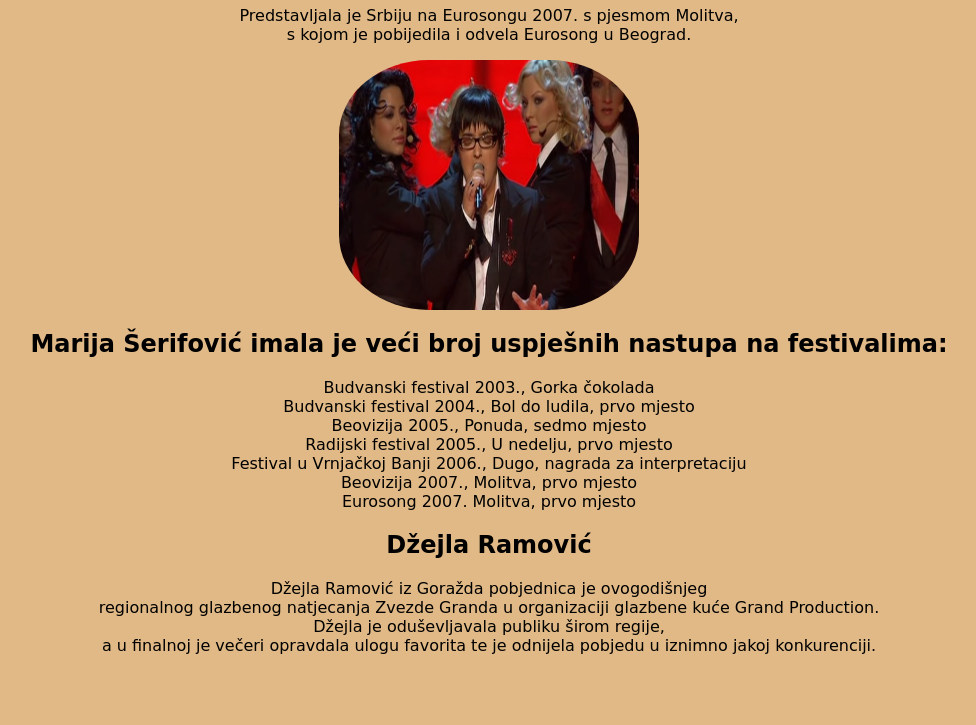
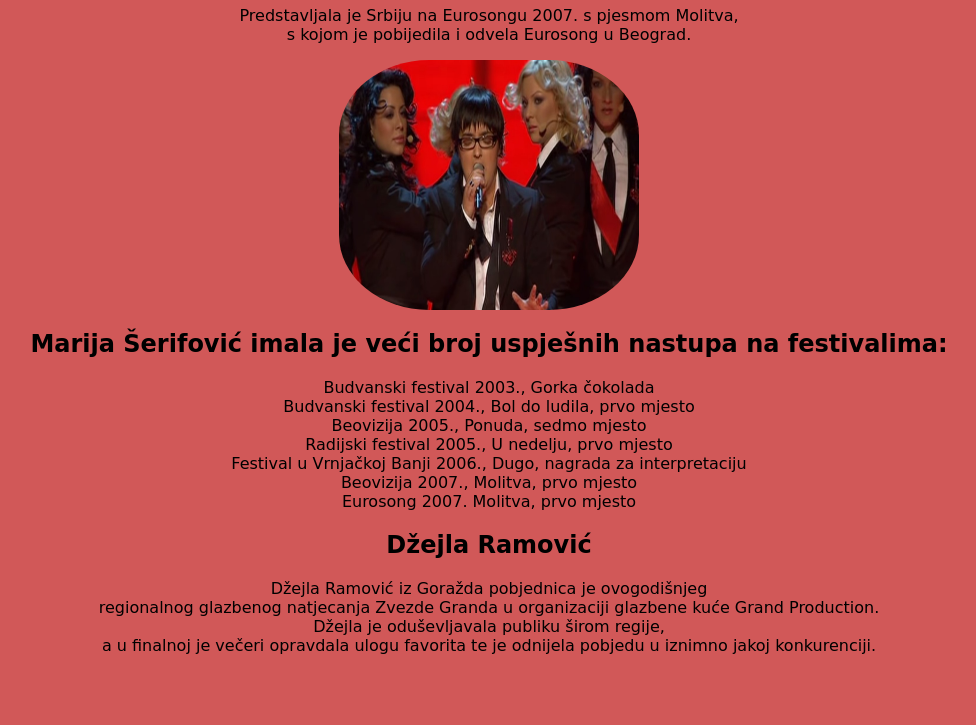
Before and after one commit to zeljkavrgoc/zajednicko, a plain HTML site: page index.html in a window 1280 px wide. Shown: the part 75-800 px from the top of the page, without its empty margins (151-1127 px from the left). Drawn offline with Linux system fonts and the light colour scheme.

Commit message:
Update index.html

```diff
--- a/index.html
+++ b/index.html
@@ -11,7 +11,7 @@
             font-family: cursive;
         }
         html{
-            background-color: rgb(224, 185, 134);
+            background-color: rgb(209, 88, 88);
         }
         .slika1{
             display: block;
```
